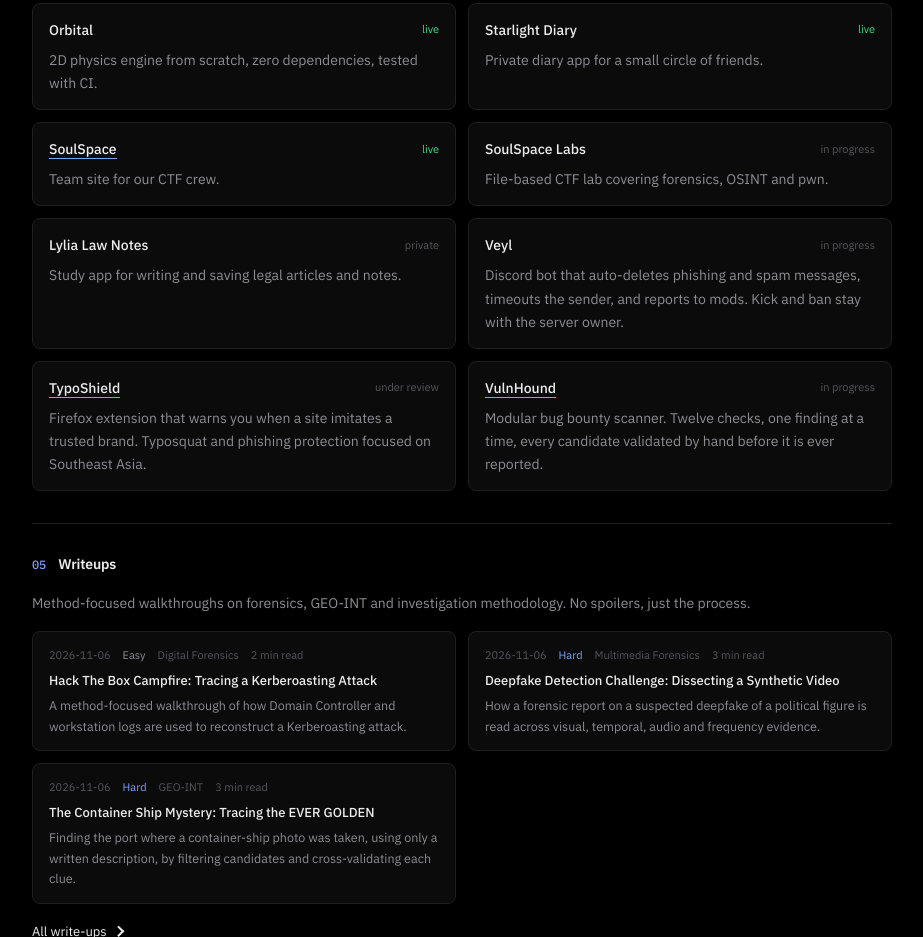
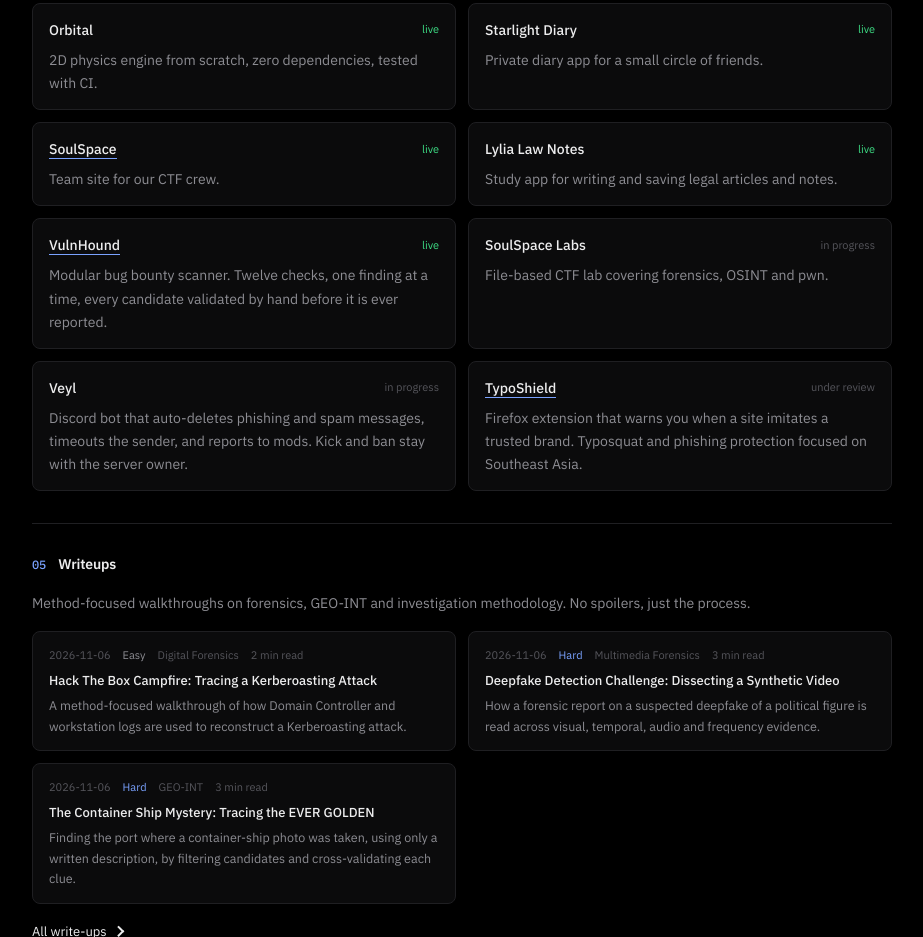
Before and after one commit to skibidin4than/skibidin4than.github.io, a plain HTML site: page index.html in a window 1280 px wide. Shown: the part 1593-2530 px from the top of the page, without its empty margins (178-1101 px from the left). Drawn offline with Linux system fonts and the light colour scheme.

Commit message:
Projects: VulnHound and Lylia Law Notes to live, live projects first

```diff
--- a/index.html
+++ b/index.html
@@ -108,12 +108,16 @@
           <p class="project-description">Team site for our CTF crew.</p>
         </article>
         <article class="project">
+          <div class="project-top"><h3>Lylia Law Notes</h3><span class="project-status live">live</span></div>
+          <p class="project-description">Study app for writing and saving legal articles and notes.</p>
+        </article>
+        <article class="project">
+          <div class="project-top"><h3><a href="/projects/vulnhound.html">VulnHound</a></h3><span class="project-status live">live</span></div>
+          <p class="project-description">Modular bug bounty scanner. Twelve checks, one finding at a time, every candidate validated by hand before it is ever reported.</p>
+        </article>
+        <article class="project">
           <div class="project-top"><h3>SoulSpace Labs</h3><span class="project-status progress">in progress</span></div>
           <p class="project-description">File-based CTF lab covering forensics, OSINT and pwn.</p>
-        </article>
-        <article class="project">
-          <div class="project-top"><h3>Lylia Law Notes</h3><span class="project-status private">private</span></div>
-          <p class="project-description">Study app for writing and saving legal articles and notes.</p>
         </article>
         <article class="project">
           <div class="project-top"><h3>Veyl</h3><span class="project-status progress">in progress</span></div>
@@ -122,10 +126,6 @@
         <article class="project">
           <div class="project-top"><h3><a href="/projects/typoshield.html">TypoShield</a></h3><span class="project-status progress">under review</span></div>
           <p class="project-description">Firefox extension that warns you when a site imitates a trusted brand. Typosquat and phishing protection focused on Southeast Asia.</p>
-        </article>
-        <article class="project">
-          <div class="project-top"><h3><a href="/projects/vulnhound.html">VulnHound</a></h3><span class="project-status progress">in progress</span></div>
-          <p class="project-description">Modular bug bounty scanner. Twelve checks, one finding at a time, every candidate validated by hand before it is ever reported.</p>
         </article>
       </div>
     </section>
```
